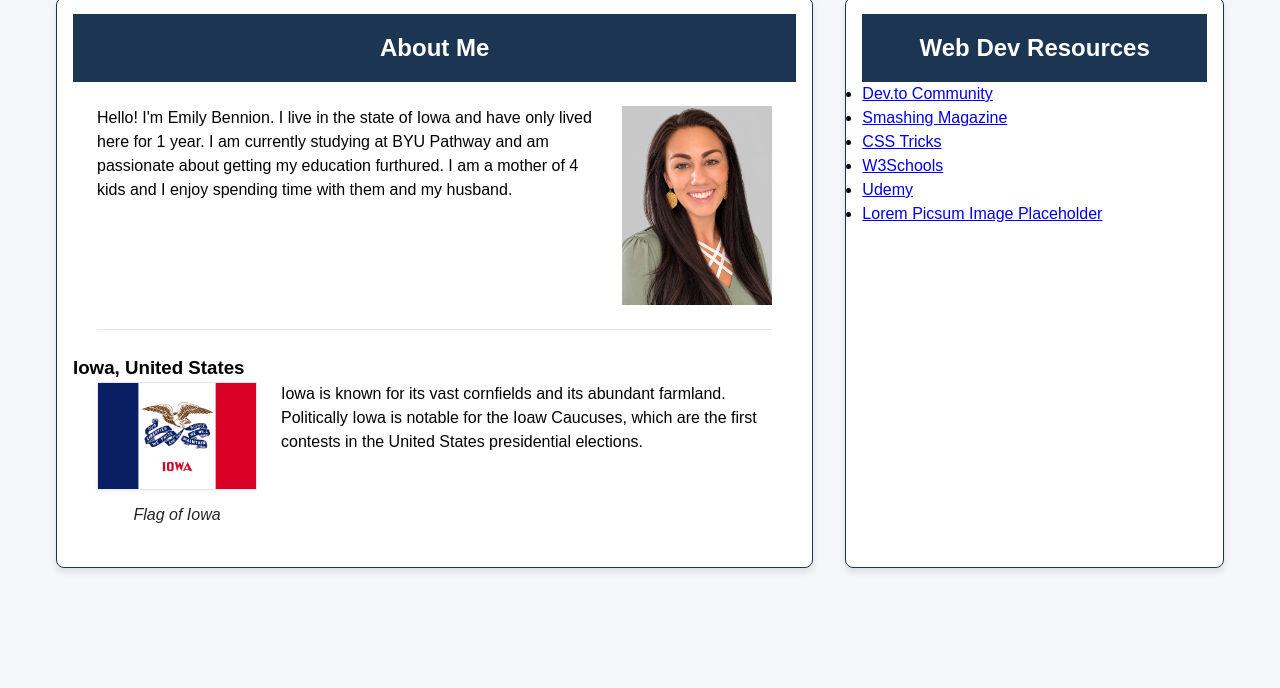
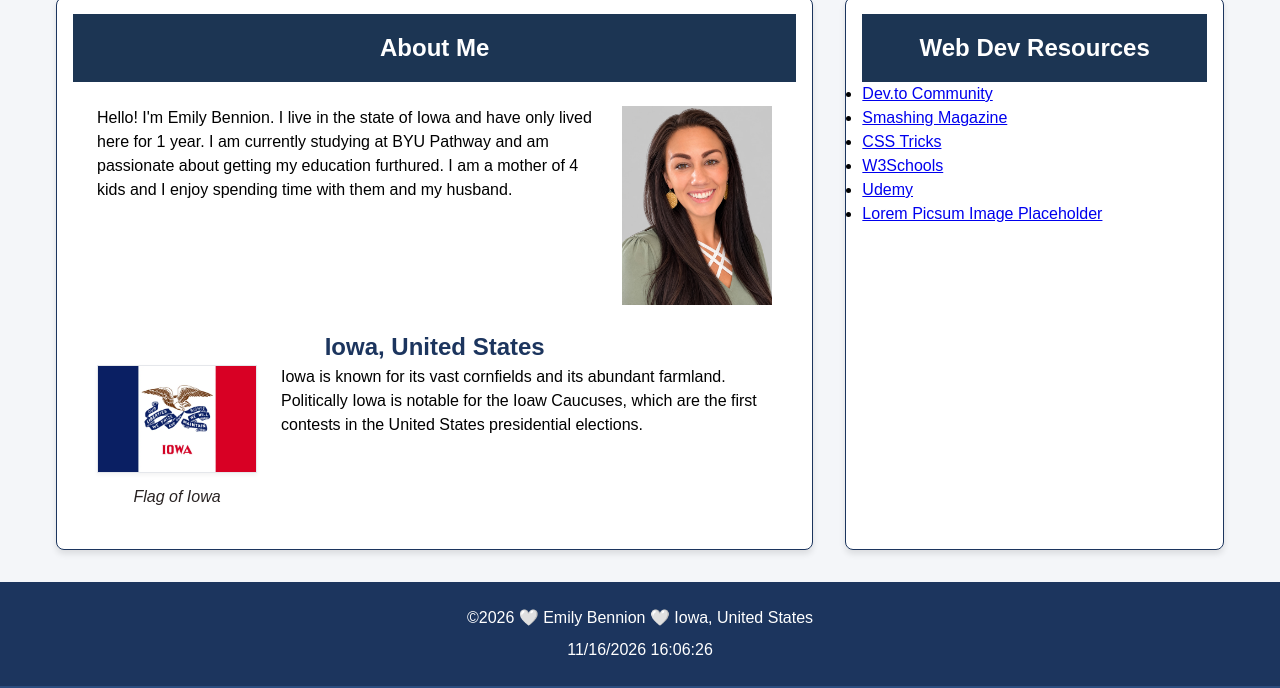
Before and after one commit to esbennion/wdd131, a plain HTML site: page index.html in a window 1280 px wide. Shown: the part 247-935 px from the top of the page. Before the commit the page ends 847 px from the top, so only its background shows below. Drawn offline with Linux system fonts and the light colour scheme.

Commit message:
added a footer and adjusted the h3 layout

```diff
--- a/index.html
+++ b/index.html
@@ -37,8 +37,6 @@
                     <img src="images/emilybennion.jpg" width="150" alt="Emily Bennion">
                 </div>
 
-                <hr>
-
                 <h3>Iowa, United States</h3>
                 <div class="country-content">
                     <figure>
@@ -63,6 +61,9 @@
             </section>
         </div>
     </main>
+    <footer>
+        <p>&copy;<span id="currentyear"></span> 🤍 Emily Bennion 🤍 Iowa, United States</p>
+        <p id="lastmodified"></p>
 
 
 </body>
--- a/styles/base.css
+++ b/styles/base.css
@@ -59,7 +59,12 @@ main h1 {
     text-align: center;
     color: #1c355e;
 }
-
+ h3 {
+    font-size: 1.5rem;
+    font-weight: bold;
+    text-align: center;
+    color: #1c355e;
+ }
 .grid-container {
     display: grid;
     grid-template-columns: 2fr 1fr;
```
